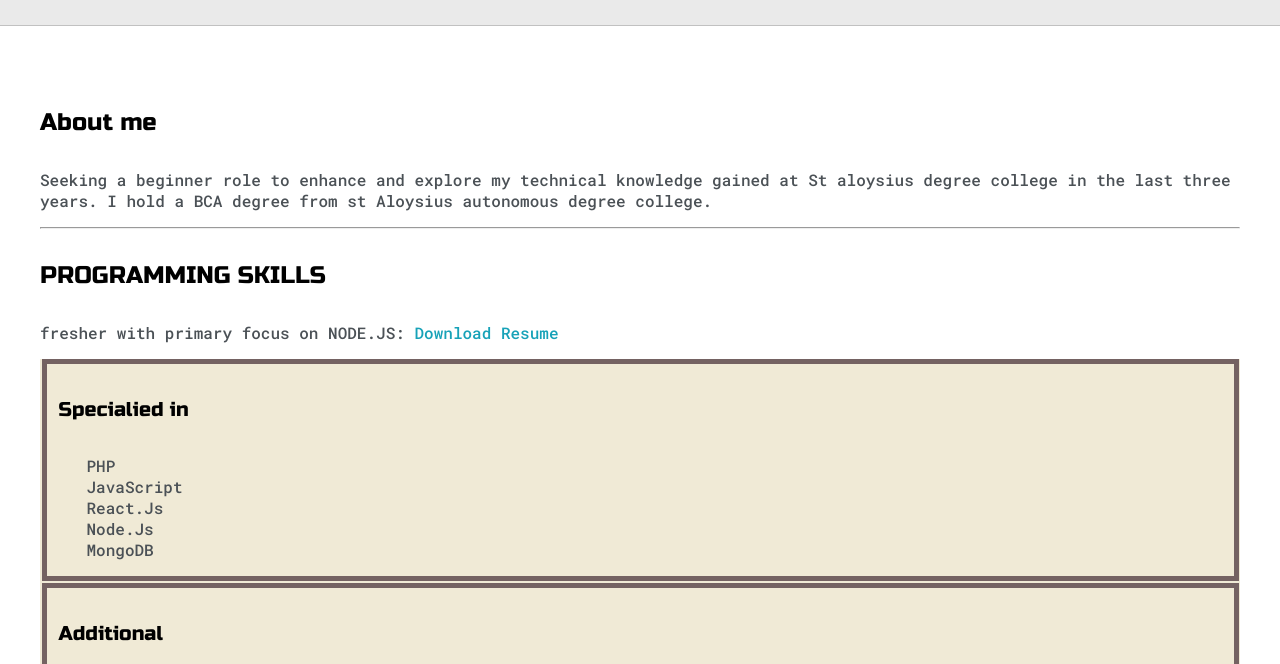
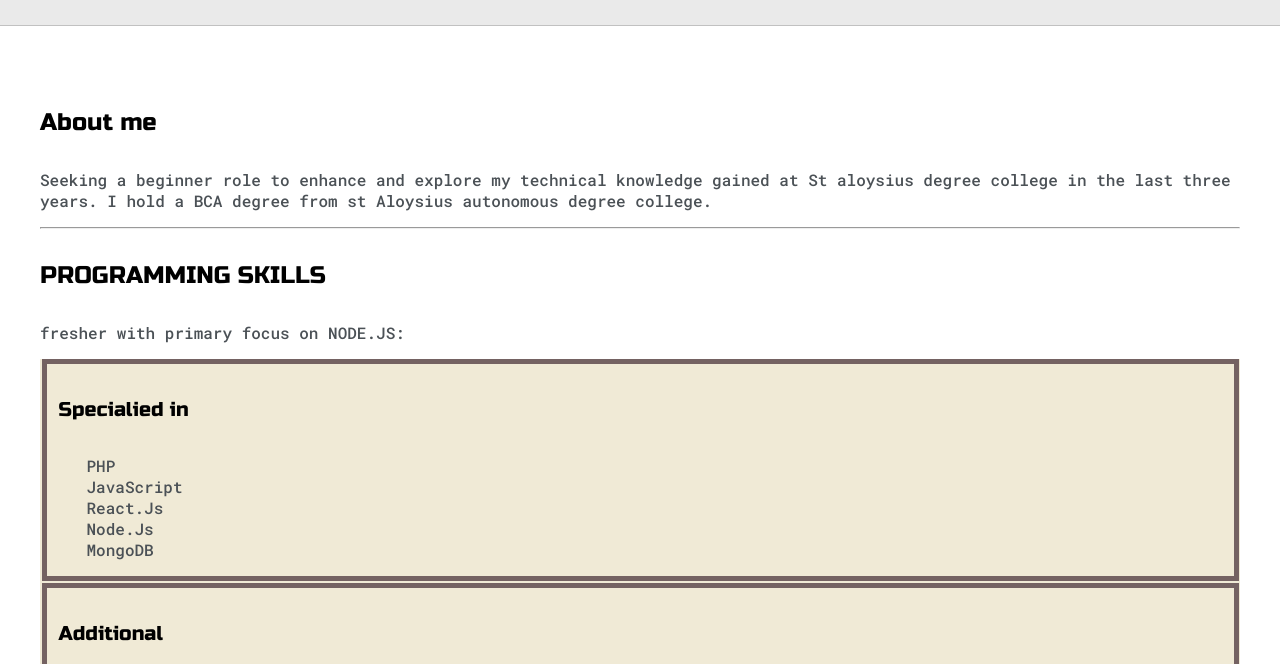
Before and after one commit to sharathsaliyan51/-my-portfolio, a plain HTML site: page index.html in a window 1280 px wide. Shown: the part 136-800 px from the top of the page. Drawn offline with Linux system fonts and the light colour scheme.

Commit message:
changed index.html

```diff
--- a/index.html
+++ b/index.html
@@ -34,8 +34,7 @@
 
     <h4>PROGRAMMING SKILLS</h4>
 
-    <p>fresher with primary focus on NODE.JS: <a target="_blank" href="SHARATH-RESUME (1).pdf">Download
-                        Resume</a>
+    <p>fresher with primary focus on NODE.JS:
     </p>
 
     <div id="skills">
```
